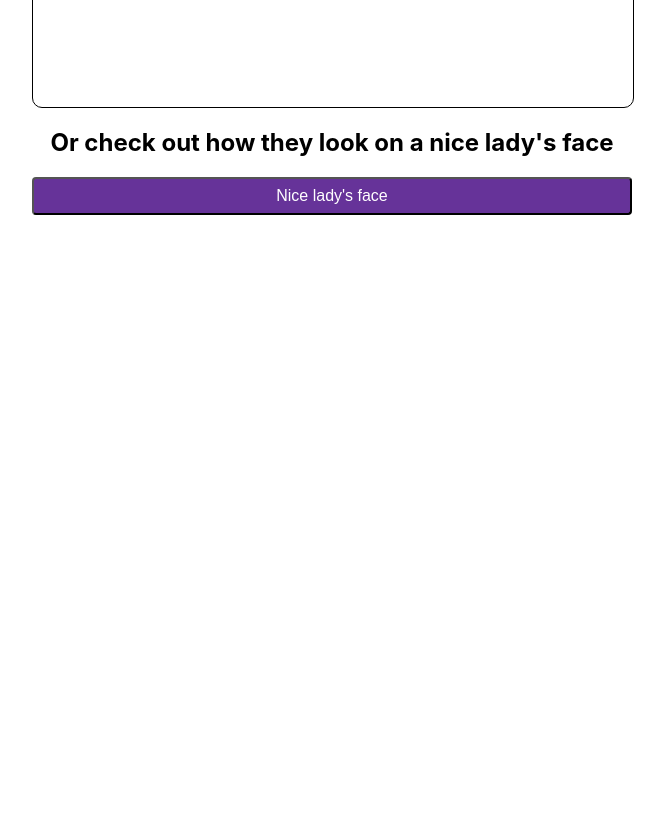
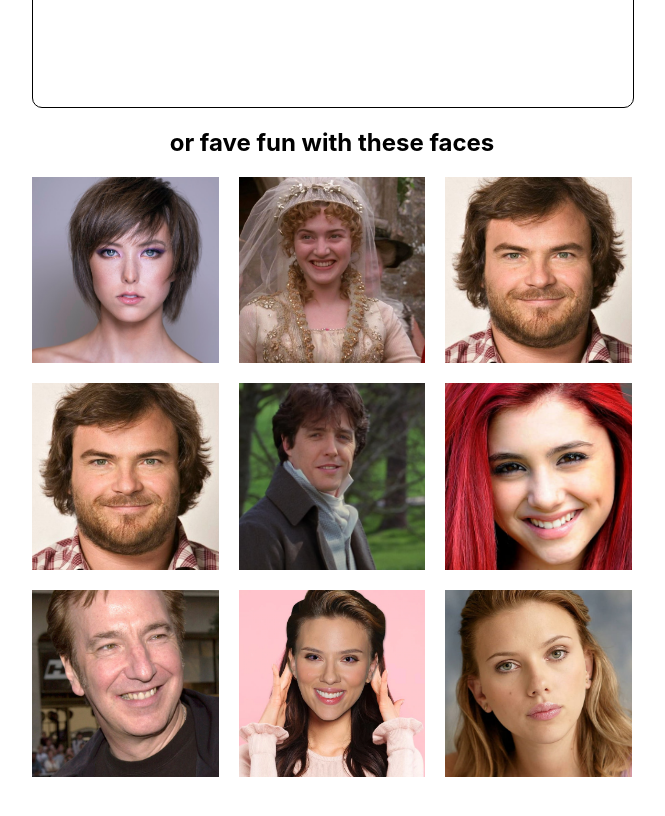
Before and after one commit to dkutelov/js-face-detection-try-sunglasses, a React (Create React App) app: page / in a window 1280 px wide. Shown: the part 480-1296 px from the top of the page, without its empty margins (96-761 px from the left). Before the commit the page ends 800 px from the top, so only its background shows below. Built offline with nearby package versions, Linux system fonts and the light colour scheme.

Commit message:
preset photos

```diff
--- /dev/null
+++ b/src/components/presetphotos-item/presetphotos-item.component.jsx
@@ -0,0 +1,13 @@
+import React from "react"
+
+import { PresetphotoContainer } from "./presetphotos-item.styles"
+
+const PresetphotosItem = ({ id, presetImg, setDefaultFace }) => {
+  return (
+    <PresetphotoContainer
+      onClick={() => setDefaultFace(id)}
+      presetImg={presetImg}></PresetphotoContainer>
+  )
+}
+
+export default PresetphotosItem
--- /dev/null
+++ b/src/components/presetphotos-item/presetphotos-item.styles.jsx
@@ -0,0 +1,13 @@
+import styled from "styled-components"
+
+export const PresetphotoContainer = styled.div`
+  background: center / cover url(${props => `${props.presetImg}`}) no-repeat;
+  width: 100%;
+  padding-top: 100%;
+  position: relative;
+  cursor: pointer;
+  transition: all 0.2s ease-out;
+  &:hover {
+    transform: scale(1.03);
+  }
+`
--- /dev/null
+++ b/src/components/presetphotos-list/presetphotos-list.component.jsx
@@ -0,0 +1,24 @@
+import React from "react"
+import PresetphotosItem from "../presetphotos-item/presetphotos-item.component"
+
+import { PresetphotosContainer } from "./presetphotos-list.styles"
+
+const PresetphotosList = ({ presetPhotos, setDefaultFace }) => {
+  return (
+    <div style={{ width: "100%", position: "relative", marginTop: "5px" }}>
+      <PresetphotosContainer>
+        {presetPhotos &&
+          presetPhotos.map(({ id, presetImg }) => (
+            <PresetphotosItem
+              key={id}
+              id={id}
+              presetImg={presetImg}
+              setDefaultFace={setDefaultFace}
+            />
+          ))}
+      </PresetphotosContainer>
+    </div>
+  )
+}
+
+export default PresetphotosList
--- /dev/null
+++ b/src/components/presetphotos-list/presetphotos-list.styles.jsx
@@ -0,0 +1,17 @@
+import styled from "styled-components"
+
+export const PresetphotosContainer = styled.div`
+  display: grid;
+  grid-template-columns: repeat(1fr);
+  grid-gap: 20px;
+  margin: 0 auto;
+  max-width: 90vw;
+
+  @media (min-width: 500px) {
+    grid-template-columns: repeat(2, 1fr);
+  }
+
+  @media (min-width: 800px) {
+    grid-template-columns: repeat(3, 1fr);
+  }
+`
--- a/src/components/upload-personal-photo/upload-personal-photo.component.jsx
+++ b/src/components/upload-personal-photo/upload-personal-photo.component.jsx
@@ -2,11 +2,9 @@ import React from "react"
 
 import { ReactComponent as UploadIcon } from "../../assets/upload-icon.svg"
 import { UploadIconContainer } from "./upload-presonal-photo.styles"
-import { Button } from "../utils/button.styles"
+import PresetphotosList from "../presetphotos-list/presetphotos-list.component"
 
-import womenFace from "../../assets/preset-faces/scarlett-left.jpg"
-
-const UploadPersonalPhoto = ({ setPersonalPhoto }) => {
+const UploadPersonalPhoto = ({ setPersonalPhoto, presetPhotos }) => {
   const uploadFile = e => {
     const file = e.target.files
 
@@ -23,13 +21,14 @@ const UploadPersonalPhoto = ({ setPersonalPhoto }) => {
     setPersonalPhoto(URL.createObjectURL(file[0]))
   }
 
-  const setDefaultFace = () => {
-    setPersonalPhoto(womenFace)
+  const setDefaultFace = id => {
+    const { presetImg } = presetPhotos.filter(item => item.id === id)[0]
+    setPersonalPhoto(presetImg)
   }
 
   return (
     <div>
-      <h1>Upload you face photo</h1>
+      <h1>Upload photo of your face</h1>
       <p>
         Should be unobstucted <em>front</em> face photo.
       </p>
@@ -46,10 +45,11 @@ const UploadPersonalPhoto = ({ setPersonalPhoto }) => {
           style={{ display: "none" }}
         />
       </label>
-      <h2>Or check out how they look on a nice lady's face</h2>
-      <Button block onClick={setDefaultFace}>
-        Nice lady's face
-      </Button>
+      <h2>or fave fun with these faces</h2>
+      <PresetphotosList
+        presetPhotos={presetPhotos}
+        setDefaultFace={setDefaultFace}
+      />
     </div>
   )
 }
--- a/src/components/upload-personal-photo/upload-presonal-photo.styles.jsx
+++ b/src/components/upload-personal-photo/upload-presonal-photo.styles.jsx
@@ -1,6 +1,7 @@
 import styled from "styled-components"
 
 export const UploadIconContainer = styled.div`
+  cursor: pointer;
   margin: 5px 0;
   width: 100%;
   height: 360px;
--- /dev/null
+++ b/src/components/utils/presetphotosData.js
@@ -0,0 +1,47 @@
+import preset1 from "../../assets/preset-faces/woman_face.jpg"
+import preset2 from "../../assets/preset-faces/kate.png"
+import preset3 from "../../assets/preset-faces/black.jpg"
+import preset4 from "../../assets/preset-faces/hugh.jpg"
+import preset5 from "../../assets/preset-faces/ariana.jpg"
+import preset6 from "../../assets/preset-faces/alan.jpg"
+import preset7 from "../../assets/preset-faces/scarlet.webp"
+import preset8 from "../../assets/preset-faces/scarlett-left.jpg"
+
+export default [
+  {
+    id: 0,
+    presetImg: preset1
+  },
+  {
+    id: 1,
+    presetImg: preset2
+  },
+  {
+    id: 2,
+    presetImg: preset3
+  },
+  {
+    id: 3,
+    presetImg: preset3
+  },
+  {
+    id: 4,
+    presetImg: preset4
+  },
+  {
+    id: 5,
+    presetImg: preset5
+  },
+  {
+    id: 6,
+    presetImg: preset6
+  },
+  {
+    id: 7,
+    presetImg: preset7
+  },
+  {
+    id: 8,
+    presetImg: preset8
+  }
+]
--- a/src/pages/homepage/homepage.component.jsx
+++ b/src/pages/homepage/homepage.component.jsx
@@ -6,7 +6,7 @@ import PersonalPhoto from "../../components/personal-photo/personal-photo.compon
 import OverlayImage from "../../components/overlay-image/overlay-image.component"
 import OverlayList from "../../components/overlay-list/overlay-list.component"
 import UploadPersonalPhoto from "../../components/upload-personal-photo/upload-personal-photo.component"
-import FacePoints from "../../components/utils/face-points.component"
+//import FacePoints from "../../components/utils/face-points.component"
 
 // import styled components
 import {
@@ -17,7 +17,7 @@ import {
 
 // import data
 import overlayData from "../../components/utils/overlaysData.js"
-
+import presetPhotos from "../../components/utils/presetphotosData.js"
 // functions import
 import { getOverlayValues } from "../../components/utils/getOverlayValues"
 import shortenOverlayData from "../../components/utils/shortentOverlayData.js"
@@ -65,7 +65,7 @@ class HomePage extends Component {
     if (!detection) {
       return
     }
-    console.log(detection.landmarks)
+
     this.setState({
       landmarks: detection.landmarks,
       loading: false,
@@ -94,13 +94,7 @@ class HomePage extends Component {
   }
 
   render() {
-    const {
-      personalPhoto,
-      overlayImg,
-      overlayValues,
-      loading,
-      facePoints
-    } = this.state
+    const { personalPhoto, overlayImg, overlayValues, loading } = this.state
     return (
       <MainContainer>
         <ImagesOuterContainer>
@@ -113,7 +107,10 @@ class HomePage extends Component {
                 className="target-image"
               />
             ) : (
-              <UploadPersonalPhoto setPersonalPhoto={this.setPersonalPhoto} />
+              <UploadPersonalPhoto
+                setPersonalPhoto={this.setPersonalPhoto}
+                presetPhotos={presetPhotos}
+              />
             )}
             {personalPhoto && overlayImg && (
               <OverlayImage
```
Also changed, not shown: notes.txt, src/assets/preset-faces/woman_face.jpg (renamed from src/assets/woman_face.jpg).
